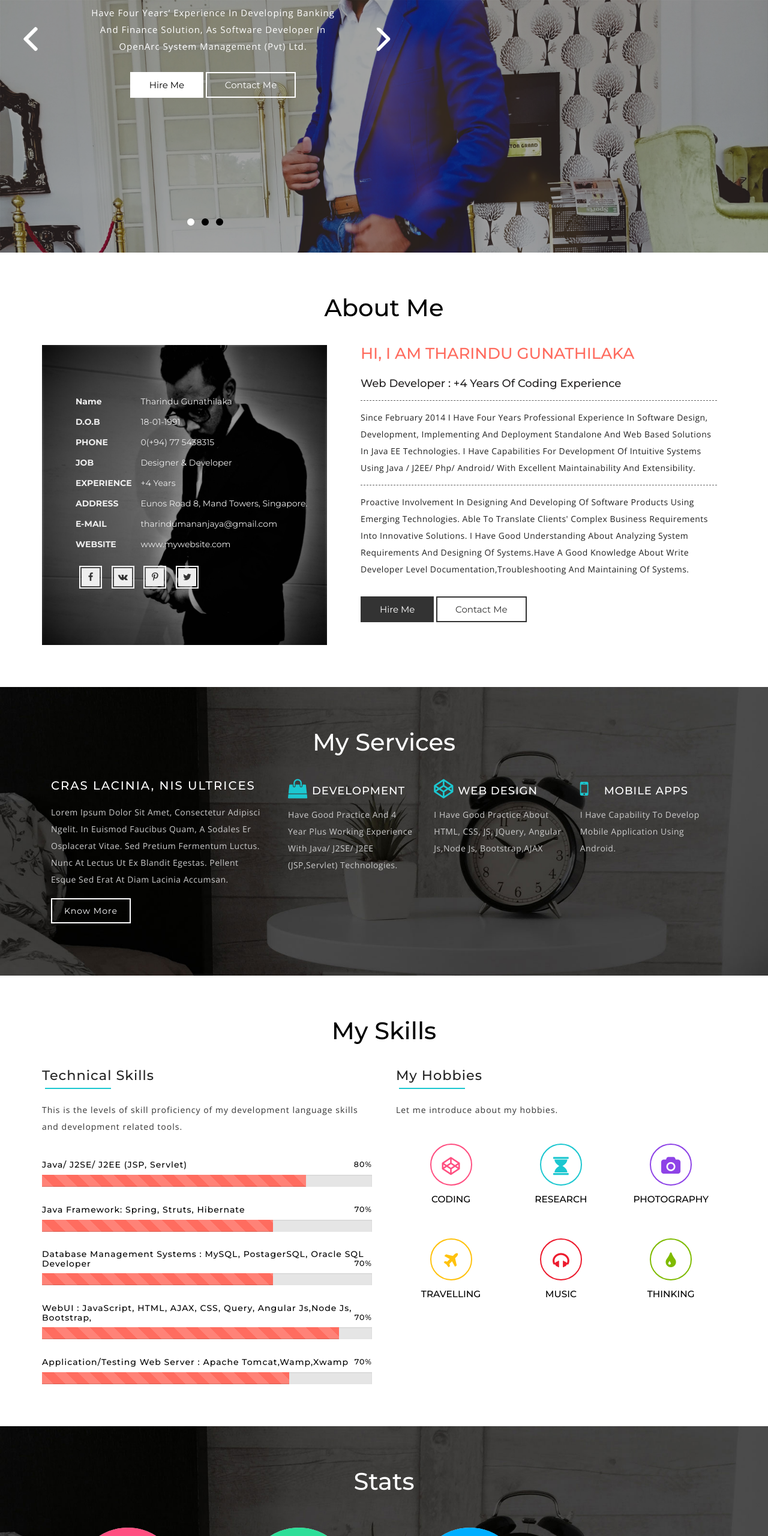
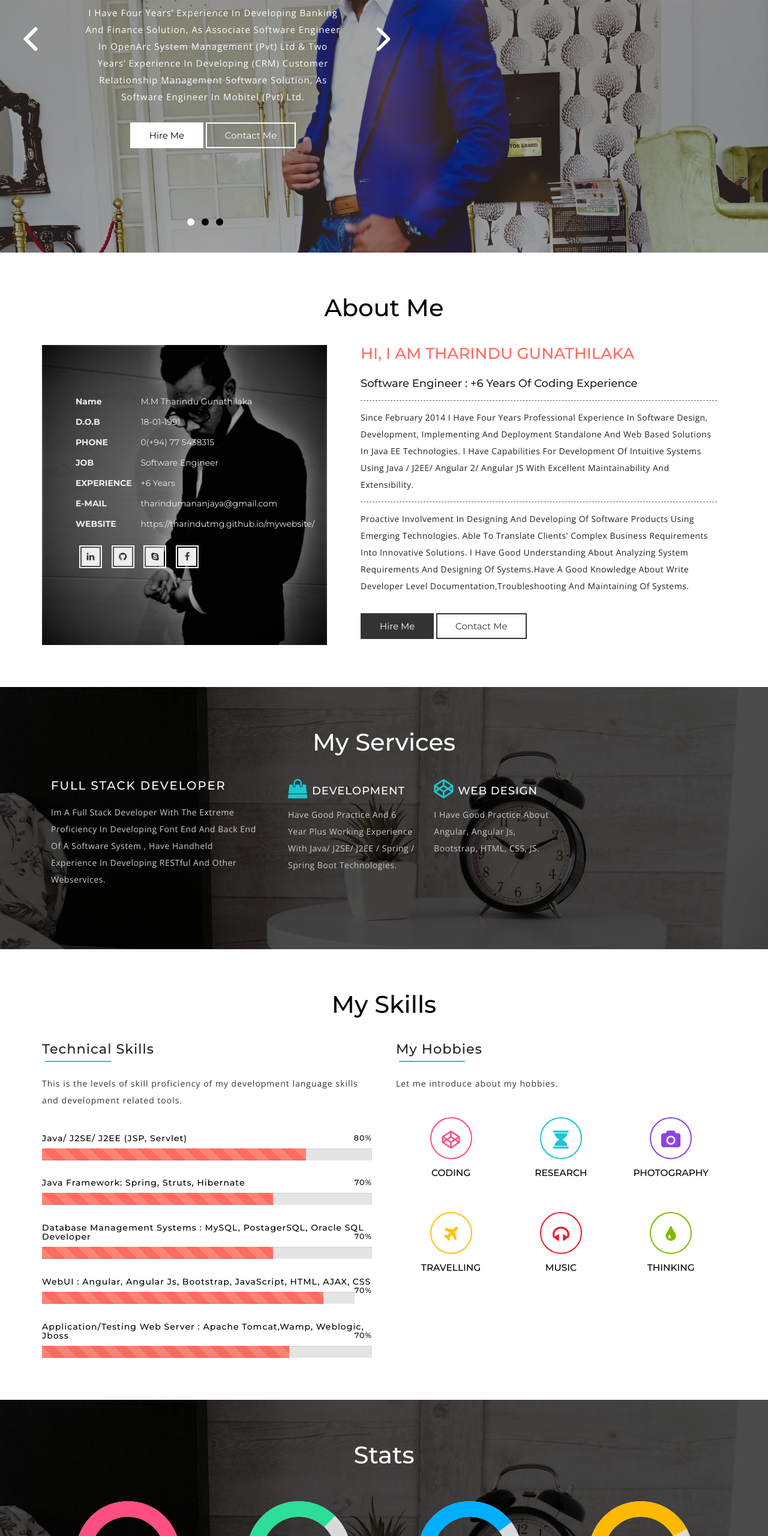
Before and after one commit to tharindutmg/mywebsite, a website: page dist/index.html in a window 1280 px wide. Shown: the part 240-2800 px from the top of the page at 60% size. Drawn offline with nearby package versions, Linux system fonts and the light colour scheme.

Commit message:
update info

```diff
--- a/dist/index.html
+++ b/dist/index.html
@@ -107,7 +107,9 @@ Smartphone Compatible web template, free webdesigns for Nokia, Samsung, LG, Sony
 							<li>
 							<div class="w3l-info">
 								<h1>My name is <span>Tharindu</span></h1>
-								<p>Have four years’ experience in developing Banking and Finance solution, as Software developer in OpenArc System Management (pvt) Ltd.</p>
+								<p>I have four years’ experience in developing Banking and Finance solution, as associate software engineer in OpenArc System Management (pvt) Ltd &
+									two years’ experience in developing (CRM) Customer Relationship Management software solution, as software engineer in Mobitel (Pvt) Ltd.
+								</p>
 								<ul>
 									<li><a href="#" class="w3ls_more" >Hire Me</a></li>
 									<li><a href="#contact" class="scroll w3l_contact">Contact Me</a></li>
@@ -116,7 +118,7 @@ Smartphone Compatible web template, free webdesigns for Nokia, Samsung, LG, Sony
 							</li>
 							<li>
 								<div class="w3l-info">
-								<h2>this is my <span>website</span></h2>
+								<h2>This is my <span>website</span></h2>
 								<p>Include details about me, my services, my skills, my projects, my working experience and also my contact details. You can hire me or contact me through this website</p>
 								<ul>
 									<li><a href="#" class="w3ls_more" >Hire Me</a></li>
@@ -126,9 +128,9 @@ Smartphone Compatible web template, free webdesigns for Nokia, Samsung, LG, Sony
 							</li>
 							<li>
 								<div class="w3l-info">
-								<h3>I'm a <span>Full Stack Web Developer</span></h3>
-								<p>Since February 2014 I have four years professional experience in software design, development, implementing and deployment standalone
-									and web based solutions in Java EE Technologies.</p>
+								<h3>I'm a <span>Full Stack Developer</span></h3>
+								<p>Since February 2014 I have 6 years professional experience in software design, development, implementation and deployment standalone
+									and web based solutions in Java/EE Technologies.</p>
 								<ul>
 									<li><a href="#" class="w3ls_more">Hire Me</a></li>
 									<li><a href="#contact" class="scroll w3l_contact">Contact Me</a></li>
@@ -155,7 +157,7 @@ Smartphone Compatible web template, free webdesigns for Nokia, Samsung, LG, Sony
 								<li>
 									<ul class="agileits-address-text ">
 										<li><b>Name</b></li>
-										<li>Tharindu Gunathilaka</li>
+										<li>M.M Tharindu Gunathilaka</li>
 									</ul>
 								</li>
 								<li>
@@ -173,21 +175,21 @@ Smartphone Compatible web template, free webdesigns for Nokia, Samsung, LG, Sony
 								<li>
 									<ul class="agileits-address-text">
 										<li><b>JOB</b></li>
-										<li>Designer & Developer</li>
+										<li>Software Engineer</li>
 									</ul>
 								</li>
 								<li>
 									<ul class="agileits-address-text">
 										<li><b>EXPERIENCE</b></li>
-										<li>+4 Years</li>
+										<li>+6 Years</li>
 									</ul>
 								</li>
-								<li>
+								<!-- <li>
 									<ul class="agileits-address-text">
 										<li><b>ADDRESS </b></li>
 										<li>Eunos Road 8, Mand Towers, Singapore.</li>
 									</ul>
-								</li>
+								</li> -->
 								<li>
 									<ul class="agileits-address-text">
 										<li><b>E-MAIL </b></li>
@@ -197,32 +199,32 @@ Smartphone Compatible web template, free webdesigns for Nokia, Samsung, LG, Sony
 								<li>
 									<ul class="agileits-address-text">
 										<li><b>WEBSITE </b></li>
-										<li><a href="#">www.mywebsite.com</a></li>
+										<li><a href="#">https://tharindutmg.github.io/mywebsite/</a></li>
 									</ul>
 								</li>
 							</ul>
 							<div class="w3-socials about-social">
 									<ul>
 										<li>
-											<a href="#"><span class="fa fa-facebook"></span></a>
+											<a href="https://www.linkedin.com/in/tharindu-gunathilaka-a003b887/" target="_blank"><span class="fa fa-linkedin"></span></a>
 										</li>
 										<li>
-											<a href="#"><span class="fa fa-vk"></span></a>
+											<a href="https://github.com/tharindutmg" target="_blank"><span class="fa fa-github"></span></a>
 										</li>
 										<li>
-											<a href="#"><span class="fa fa-pinterest-p"></span></a>
+											<a href="#" target="_blank"><span class="fa fa-skype"></span></a>
 										</li>
 										<li>
-											<a href="#"><span class="fa fa-twitter"></span></a>
+											<a href="#" target="_blank"><span class="fa fa-facebook"></span></a>
 										</li>
 									</ul>
 								</div>
 		</div>
 		<div class="col-md-7 about_right">
 			<h3>Hi, I am Tharindu Gunathilaka</h3>
-			<h4>Web Developer : +4 years of coding experience</h4>
+			<h4>Software Engineer : +6 years of coding experience</h4>
 			<p>Since February 2014 I have four years professional experience in software design, development, implementing and deployment standalone and web based solutions in
-				Java EE Technologies. I have capabilities for development of intuitive systems using Java / J2EE/ php/ Android/ with excellent
+				Java EE Technologies. I have capabilities for development of intuitive systems using Java / J2EE/ Angular 2/ Angular JS with excellent
 				maintainability and extensibility. </p>
 			<p>Proactive  involvement  in  designing  and  developing  of  software  products  using  emerging
 				technologies. Able to Translate clients' complex business requirements into innovative solutions.
@@ -245,11 +247,11 @@ Smartphone Compatible web template, free webdesigns for Nokia, Samsung, LG, Sony
 			<div class="w3-services-grids">
 						<h3 class="text-center">My Services</h3>
 				<div class="col-md-4 w3-services-left-grid">
-					<h4>Cras lacinia, nis ultrices</h4>
-					<p>Lorem ipsum dolor sit amet, consectetur adipisci ngelit. In euismod faucibus quam, a sodales er osplacerat vitae. Sed pretium fermentum luctus. Nunc at lectus ut ex blandit egestas. Pellent esque sed erat at diam lacinia accumsan. </p>
-					<div class="more">
+					<h4>FULL STACK DEVELOPER </h4>
+					<p>Im a full stack developer with the extreme  proficiency in developing font end and back end of a software system , have handheld experience in developing RESTful and other webservices. </p>
+					<!-- <div class="more">
 						<a href="#">Know more</a>
-					</div>
+					</div> -->
 				</div>
 				<div class="col-md-8 w3-services-right-grid">
 				<div class="w3-icon-grid-gap1">
@@ -257,23 +259,24 @@ Smartphone Compatible web template, free webdesigns for Nokia, Samsung, LG, Sony
 						<i class="fa fa-shopping-bag" aria-hidden="true"></i>
 						<h3>Development</h3>
 						<div class="clearfix"></div>
-						<p>Have good practice and 4 year plus working experience with Java/ J2SE/ J2EE (JSP,Servlet) technologies.</p>
+						<p>Have good practice and 6 year plus working experience with Java/ J2SE/ J2EE / Spring / Spring Boot technologies.</p>
 					</div>
 					<div class="col-md-4 w3-icon-grid1">
 						<i class="fa fa-codepen" aria-hidden="true"></i>
 						<h3>Web design</h3>
 						<div class="clearfix"></div>
-						<p>i have good practice about HTML, CSS, JS, jQuery, Angular js,Node js, Bootstrap,AJAX</p>
+						<p>i have good practice about Angular, Angular js, Bootstrap, HTML, CSS, JS. </p>
 					</div>
-					<div class="col-md-4 w3-icon-grid1">
+					<!-- <div class="col-md-4 w3-icon-grid1">
 						<i class="fa fa-mobile" aria-hidden="true"></i>
 						<h3>Mobile Apps</h3>
 						<div class="clearfix"></div>
 						<p>I have capability to develop mobile application using Android. </p>
-					</div>
+					</div> -->
 					<div class="clearfix"></div>
 					</div>
 					<div class="w3-icon-grid-gap2">
+
 					<!-- <div class="col-md-4 w3-icon-grid1">
 						<i class="fa fa-hourglass" aria-hidden="true"></i>
 						<h3>Animation</h3>
@@ -325,12 +328,12 @@ Smartphone Compatible web template, free webdesigns for Nokia, Samsung, LG, Sony
 								<div class="progress-bar progress-bar-striped active" style="width: 70%">
 								</div>
 							</div>
-							<h6>WebUI : JavaScript, HTML, AJAX, CSS, Query, Angular js,Node js, Bootstrap,<span>70% </span></h6>
+							<h6>WebUI : Angular, Angular js, Bootstrap, JavaScript, HTML, AJAX, CSS <span>70% </span></h6>
 							<div class="progress  w3-agile">
 								<div class="progress-bar progress-bar-striped active" style="width: 90%">
 								</div>
 							</div>
-							<h6>Application/Testing web Server : Apache Tomcat,Wamp,Xwamp <span> 70% </span></h6>
+							<h6>Application/Testing web Server : Apache Tomcat,Wamp, Weblogic, Jboss <span> 70% </span></h6>
 							<div class="progress  w3-agile prgs-w3agile-last">
 								<div class="progress-bar progress-bar-striped active" style="width: 75%">
 								</div>
@@ -456,20 +459,20 @@ Smartphone Compatible web template, free webdesigns for Nokia, Samsung, LG, Sony
 			<div class="w3layouts_skills_grids">
 				<div class="col-md-3 w3ls_about_guage">
 					<canvas id="gauge1" width="200" height="100"></canvas>
-					<h4>Projects Done</h4>
+					<h4>Java Technologies</h4>
 				</div>
 				<div class="col-md-3 w3ls_about_guage">
 					<canvas id="gauge2" width="200" height="100"></canvas>
-					<h4>Mobile Apps</h4>
+					<h4>Front End Development</h4>
 				</div>
 				<div class="col-md-3 w3ls_about_guage">
 					<canvas id="gauge3" width="200" height="100"></canvas>
-					<h4>Clients Success</h4>
+					<h4>Back End Development</h4>
 				</div>
-				<!-- <div class="col-md-3 w3ls_about_guage">
+				<div class="col-md-3 w3ls_about_guage">
 					<canvas id="gauge4" width="200" height="100"></canvas>
-					<h4>Sales</h4>
-				</div> -->
+					<h4>Commitment</h4>
+				</div>
 				<div class="clearfix"> </div>
 			</div>
 		</div>
@@ -567,10 +570,10 @@ Smartphone Compatible web template, free webdesigns for Nokia, Samsung, LG, Sony
 				<div class="connect-social">
 					<ul>
 						<li class="connect">Connect me with : </li>
+						<li><a href="#" class="social-button linkedin"><i class="fa fa-linkedin"></i></a></li>
 						<li><a href="#" class="social-button facebook"><i class="fa fa-facebook"></i></a></li>
-						<li><a href="#" class="social-button twitter"><i class="fa fa-twitter"></i></a></li>
-						<li><a href="#" class="social-button google"><i class="fa fa-google-plus"></i></a></li>
-						<li><a href="#" class="social-button linkedin"><i class="fa fa-linkedin"></i></a></li>
+						<li><a href="#" class="social-button twitter"><i class="fa fa-instagram"></i></a></li>
+						<li><a href="#" class="social-button google"><i class="fa fa-skype"></i></a></li>
 					</ul>
 				</div>
 			<p class="agileits_w3ls_copyright">© 2017 Professional CV. All rights reserved | Design by <a href="http://w3layouts.com">W3layouts.</a></p>
@@ -595,9 +598,9 @@ Smartphone Compatible web template, free webdesigns for Nokia, Samsung, LG, Sony
 	<script>
 		$(document).ready(function (){
 			$("#gauge1").gauge(90,{color: "#ff4f81",unit: " %",type: "halfcircle"});
-			$("#gauge2").gauge(70, {color: "#2dde98", unit: " %",type: "halfcircle"});
-			$("#gauge3").gauge(75, {color: "#00aeff",unit: " %",type: "halfcircle"});
-			$("#gauge4").gauge(40, {color: "#ffb900",unit: " %",type: "halfcircle"});
+			$("#gauge2").gauge(75, {color: "#2dde98", unit: " %",type: "halfcircle"});
+			$("#gauge3").gauge(80, {color: "#00aeff",unit: " %",type: "halfcircle"});
+			$("#gauge4").gauge(85, {color: "#ffb900",unit: " %",type: "halfcircle"});
 		});
 	</script>
 <!-- //gauge-meter -->
```
